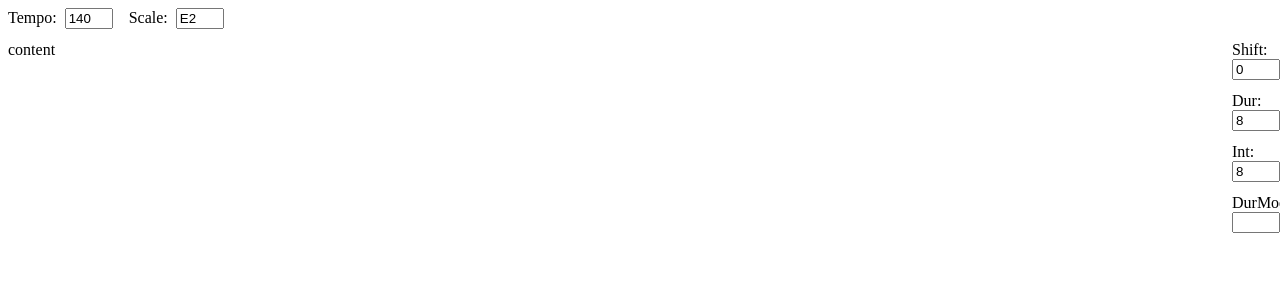
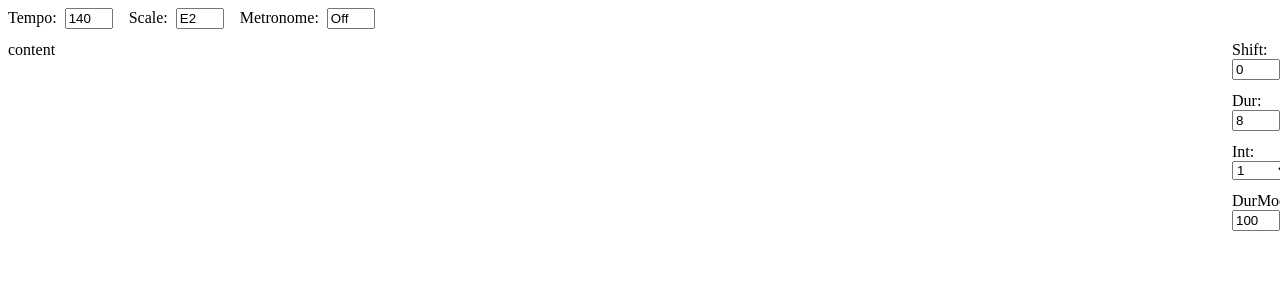
Before and after one commit to getMaxed/noter, a React (Vite) app: page / in a window 1280 px wide. Shown: the top 300 px of the page. Built offline with nearby package versions, Linux system fonts and the light colour scheme.

Commit message:
zxcvxzcvcxzv

```diff
--- a/src/app.tsx
+++ b/src/app.tsx
@@ -1,65 +1,54 @@
 import React from 'react'
-import { NOTE_NAMES_IN_ORDER, NOTES, NOTES_IN_ORDER } from './constants/notes'
+import { NOTES, NOTES_IN_ORDER } from './constants/notes'
+
+const DNOTE_DURS: DNoteDur[] = [1, 2, 4, 8, 16, 32]
+const DNOTE_INTS: DNoteInt[] = ["1", "2min", "2maj", "3", "3min", "3maj", "4", "5", "6", "6min", "6maj", "7", "7min", "7maj", "8"]
+const SHIFT_VALS: number[] = [-5, -4, -3, -2, -1, 0, 1, 2, 3, 4, 5]
 
 const DEFAULT_TEMPO = 140
-const DEFAULT_DUR = 8
-const DEFAULT_METRONOME_FREQ = 4
-const DEFAULT_OCTAVE = 'todo'
 const DEFAULT_SCALE = NOTES.E2.name
+const DEFAULT_METRONOME_FREQ: DNoteDur = 4
 const DEFAULT_SHIFT = 0
-const DEFAULT_INT = 1
-
-const notes = [
-    { shift: 0, deg: "1", int: "5", dur: 1, durMod: 600 },
-    [2, { shift: 0, deg: "s4", int: "5", dur: 2, durMod: 0 }],
-    [2, { shift: 0, deg: "s4", int: "5", dur: 4, durMod: 0 }],
-    [4, { shift: 0, deg: "s4", int: "5", dur: 8, durMod: 0 }],
-    { shift: 0, deg: "1", int: "5", dur: 1, durMod: 600 },
-    [2, { shift: 0, deg: "s4", int: "5", dur: 2, durMod: 0 }],
-    [2, { shift: 0, deg: "s4", int: "5", dur: 4, durMod: 0 }],
-    [4, { shift: 0, deg: "s4", int: "5", dur: 8, durMod: 0 }],
-    { shift: 0, deg: "1", int: "5", dur: 1, durMod: 600 },
-    [2, { shift: 0, deg: "s4", int: "5", dur: 2, durMod: 0 }],
-    [2, { shift: 0, deg: "s4", int: "5", dur: 4, durMod: 0 }],
-    [4, { shift: 0, deg: "s4", int: "5", dur: 8, durMod: 0 }],
-    { shift: 0, deg: "1", int: "5", dur: 1, durMod: 600 },
-    [2, { shift: 0, deg: "s4", int: "5", dur: 2, durMod: 0 }],
-    [2, { shift: 0, deg: "s4", int: "5", dur: 4, durMod: 0 }],
-    [4, { shift: 0, deg: "s4", int: "5", dur: 8, durMod: 0 }],
-]
+const DEFAULT_DUR: DNoteDur = 8
+const DEFAULT_INT: DNoteInt = "1"
 
 export function App() {
-	// Tempo
+	// Tempo: "/"
 	const [tempo, setTempo] = React.useState(DEFAULT_TEMPO)
 	const tempoInputRef = React.useRef<HTMLInputElement>(null)
 
-	// Scale
+	// Scale: "a" / "s"
 	const [scale, setScale] = React.useState(DEFAULT_SCALE)
 
-	// Shift
-	const [shift, setShift] = React.useState(DEFAULT_SHIFT)
-
-	// Dur
-	const [dur, setDur] = React.useState<DNoteDur>(DEFAULT_DUR)
-
-	// Int
-	const [int, setInt] = React.useState<DNoteInt>(DEFAULT_DUR)
-
-	// DurMod
-	const [durMod, setDurMod] = React.useState<null | number>(null)
-
-	// Metronome
+	// Metronome: "m", "," / "."
 	const [isMetronomeOn, setIsMetronomeOn] = React.useState(false)
 	const [metronomeFreq, setMetronomeFreq] = React.useState(DEFAULT_METRONOME_FREQ)
 
-	const DNOTE_DURS: DNoteDur[] = [1, 2, 4, 8, 16, 32]
+	// Shift: "d" / "f"
+	const [shift, setShift] = React.useState(DEFAULT_SHIFT)
+
+	// Dur: "e" / "r"
+	const [dur, setDur] = React.useState<DNoteDur>(DEFAULT_DUR)
+
+	// Int: "v"
+	const [int, setInt] = React.useState<DNoteInt>(DEFAULT_INT)
+	const intSelectRef = React.useRef<HTMLSelectElement>(null)
+
+	// DurMod: "c"
+	const [durMod, setDurMod] = React.useState<null | number>(100)
+	const durModInputRef = React.useRef<HTMLInputElement>(null)
+
 
 	React.useEffect(() => {
 		const keyboardEventHandler = (e: KeyboardEvent) => {
+		switch (e.key) {
+			/*
+			|--------------------------------------------------------------------------
+			| TEMPO
+			|--------------------------------------------------------------------------
+			*/
 
-		console.log(e.key)
-		switch (e.key) {
-			// Tempo: Focus On/Off
+			// Focus On/Off
 			case "/":
 				if (document.activeElement === tempoInputRef.current) {
 					tempoInputRef?.current?.blur();
@@ -67,7 +56,14 @@ export function App() {
 					tempoInputRef.current?.focus();
 				}
 				break;
-			// Scale: Down
+
+			/*
+			|--------------------------------------------------------------------------
+			| SCALE
+			|--------------------------------------------------------------------------
+			*/
+
+			// Down
 			case "a":
 				setScale(s => {
 					const asdf = NOTES_IN_ORDER.findIndex(a => a.name === s)
@@ -75,7 +71,8 @@ export function App() {
 					return NOTES_IN_ORDER[asdf - 1].name
 				})
 				break;
-			// Scale: Up
+
+			// Up
 			case "s":
 				setScale(s => {
 					const asdf = NOTES_IN_ORDER.findIndex(a => a.name === s)
@@ -83,6 +80,66 @@ export function App() {
 					return NOTES_IN_ORDER[asdf + 1].name
 				})
 				break;
+
+			/*
+			|--------------------------------------------------------------------------
+			| METRONOME
+			|--------------------------------------------------------------------------
+			*/
+
+			// Toggle
+			case "m":
+				setIsMetronomeOn(s => !s)
+				break;
+
+			// Dur: Down
+			case ",":
+				setMetronomeFreq(s => {
+					const currentIndex = DNOTE_DURS.findIndex(d => d === s)
+					const nextIndex = (currentIndex - 1 + DNOTE_DURS.length) % DNOTE_DURS.length
+					return DNOTE_DURS[nextIndex]
+				})
+				break;
+
+			// Dur: Up
+			case ".":
+				setMetronomeFreq(s => {
+					const currentIndex = DNOTE_DURS.findIndex(d => d === s)
+					const nextIndex = (currentIndex + 1) % DNOTE_DURS.length
+					return DNOTE_DURS[nextIndex]
+				})
+				break;
+
+			/*
+			|--------------------------------------------------------------------------
+			| SHIFT
+			|--------------------------------------------------------------------------
+			*/
+
+			// Down
+			case "d":
+				setShift(s => {
+					const currentIndex = SHIFT_VALS.findIndex(d => d === s)
+					const nextIndex = (currentIndex - 1 + SHIFT_VALS.length) % SHIFT_VALS.length
+					return SHIFT_VALS[nextIndex]
+				})
+				break;
+
+			// Up
+			case "f":
+				setShift(s => {
+					const currentIndex = SHIFT_VALS.findIndex(d => d === s)
+					const nextIndex = (currentIndex + 1 + SHIFT_VALS.length) % SHIFT_VALS.length
+					return SHIFT_VALS[nextIndex]
+				})
+				break;
+
+			/*
+			|--------------------------------------------------------------------------
+			| DURATION
+			|--------------------------------------------------------------------------
+			*/
+
 			// Dur: Down
 			case "e":
 				setDur(s => {
@@ -91,6 +148,7 @@ case "e":
 					return DNOTE_DURS[nextIndex]
 				})
 				break;
+
 			// Dur: Up
 			case "r":
 				setDur(s => {
@@ -99,12 +157,48 @@ case "r":
 					return DNOTE_DURS[nextIndex]
 				})
 				break;
+
+			/*
+			|--------------------------------------------------------------------------
+			| INTERVAL
+			|--------------------------------------------------------------------------
+			*/
+
+			case "v":
+				if (document.activeElement === intSelectRef.current) {
+					intSelectRef.current?.blur()
+				} else {
+					intSelectRef.current?.focus()
+				}
+				break
+
+			/*
+			|--------------------------------------------------------------------------
+			| DURATION MOD
+			|--------------------------------------------------------------------------
+			*/
+
+			// Focus On/Off
+			case "c":
+				if (document.activeElement === durModInputRef.current) {
+					durModInputRef?.current?.blur();
+				} else {
+					durModInputRef.current?.focus();
+				}
+				break;
 			}
 		};
 
 		window.addEventListener("keydown", keyboardEventHandler)
 		return () => window.removeEventListener("keydown", keyboardEventHandler)
 	}, [])
+
+
+	/*
+	|--------------------------------------------------------------------------
+	| RENDER
+	|--------------------------------------------------------------------------
+	*/
 
 	return (
 		<>
@@ -132,6 +226,25 @@ case "r":
 						type="text"
 						id="scale"
 					/>
+				</div>
+
+				{/* Metronome */}
+				<div style={{ marginBottom: 12 }}>
+					<label htmlFor="scale" style={{ marginRight: 8 }}>Metronome:</label>
+					<input
+						style={{ width: 40, marginRight: 12 }}
+						value={isMetronomeOn ? "On" : "Off"}
+						type="text"
+						id="scale"
+					/>
+					{isMetronomeOn && (
+						<input
+							style={{ width: 40 }}
+							value={metronomeFreq}
+							onChange={() => {}}
+							type="text"
+						/>
+					)}
 				</div>
 			</div>
 
@@ -168,19 +281,26 @@ case "r":
 
 					{/* Int */}
 					<div style={{ marginBottom: 12 }}>
-						<label htmlFor="shift" style={{ marginRight: 8 }}>Int:</label>
-						<input
-							style={{ width: 40 }}
+						<label htmlFor="int" style={{ marginRight: 8 }}>Int:</label>
+						<select
+							ref={intSelectRef}
+							style={{ width: 60 }}
 							value={int}
-							type="text"
-							id="scale"
-						/>
+							onChange={e => setInt(e.target.value as DNoteInt)}
+							id="int"
+						>
+							{DNOTE_INTS.map(v => (
+								<option key={v} value={v}>{v}</option>
+							))}
+						</select>
 					</div>
 
 					{/* DurMod */}
 					<div style={{ marginBottom: 12 }}>
 						<label htmlFor="shift" style={{ marginRight: 8 }}>DurMod:</label>
 						<input
+							ref={durModInputRef}
+							onChange={e => setDurMod(Number(e.target.value))}
 							style={{ width: 40 }}
 							value={durMod ?? ""}
 							type={durMod ? "number" : "text"}
@@ -195,38 +315,3 @@ case "r":
 }
 
 export default App
-
-
-			{/* <div style={{ marginBottom: 12 }}>
-				<label htmlFor="dur" style={{ marginRight: 12 }}>Duration</label>
-				<input value={dur} type="text" id="dur" />
-			</div> */}
-			// case "a":
-			// 	setIsMetronomeOn(m => !m);
-			// 	break;
-			// case "w":
-			// 	setDur(prev => {
-			// 		const i = DURATION_STEPS.indexOf(prev);
-			// 		return DURATION_STEPS[(i + 1) % DURATION_STEPS.length];
-			// 	});
-			// 	break;
-			// case "s":
-			// 	setDur(prev => {
-			// 		const i = DURATION_STEPS.indexOf(prev);
-			// 		return DURATION_STEPS[(i - 1 + DURATION_STEPS.length) % DURATION_STEPS.length];
-			// 	});
-			// 	break;
-
-
-			// const [isHotKeyMode, setIsHotKeyMode] = React.useState(false)
-
-				// if (e.altKey && e.shiftKey) {
-	// if (e.ctrlKey) {
-		// e.preventDefault();
-		// e.stopPropagation();
-
-					{/* Tempo */}
-			{/* <div style={{ marginBottom: 12 }}>
-				<label htmlFor="tempo" style={{ marginRight: 12 }}>Tempo</label>
-				<p>HK Mode: {isHotKeyMode.toString()}</p>
-			</div> */}
```
Also changed, not shown: temp.tsx (added, +53 -0 lines), src/docs/plan.txt. Lines whose indentation alone changed are shown as unchanged.
